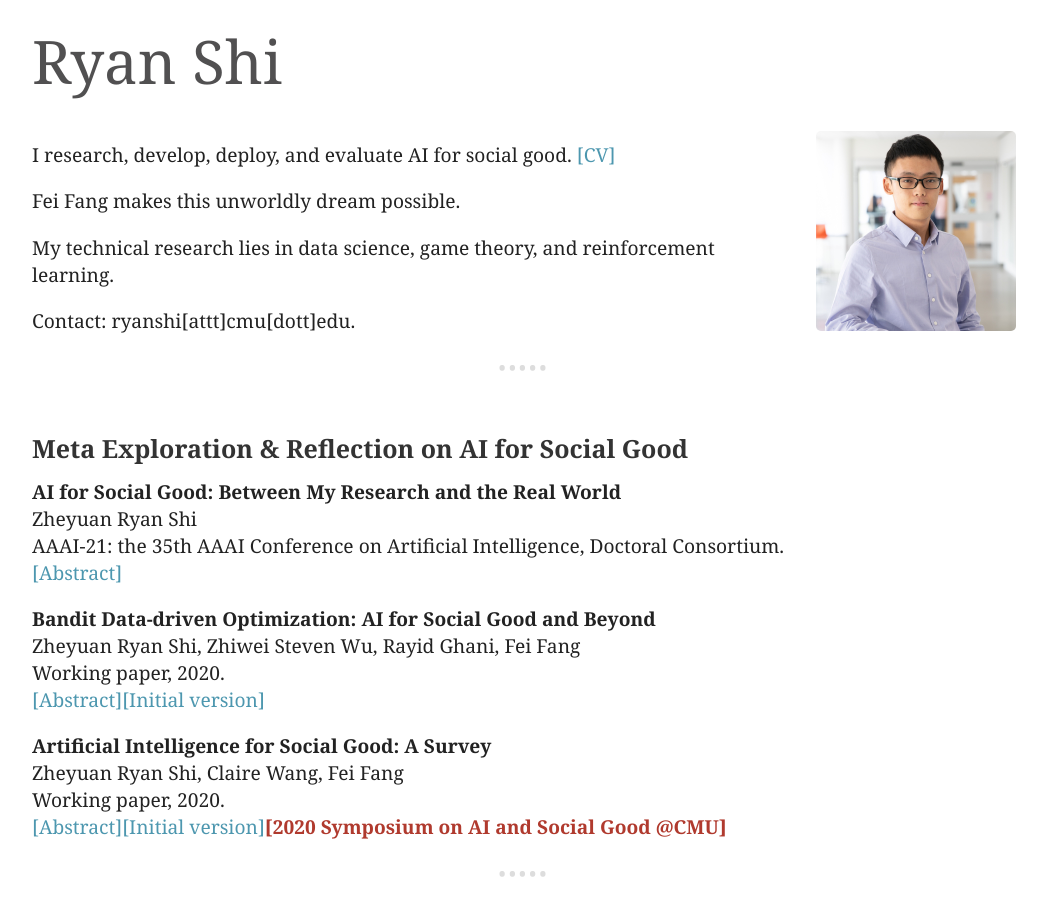
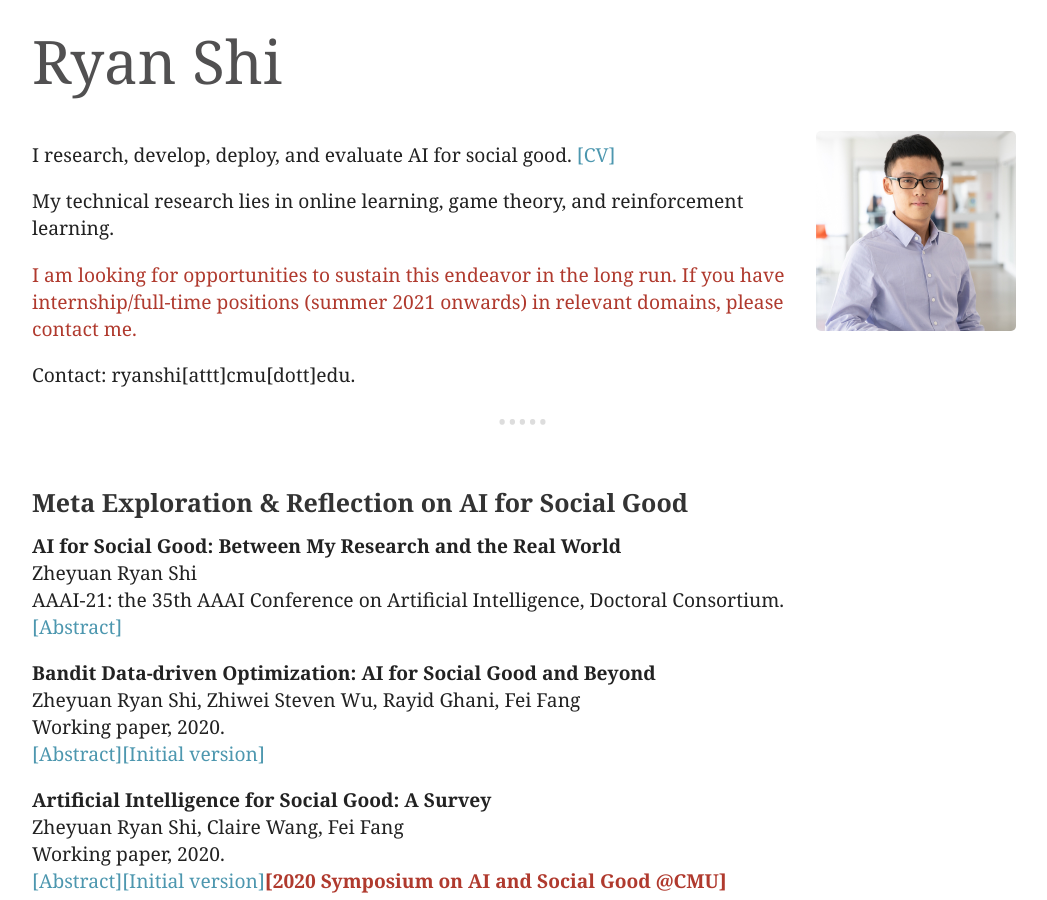
Before and after one commit to ryanzshi/ryanzshi.github.io, a Jekyll site: the page built from index.md, in a window 1280 px wide and 900 px high. Shown: the whole window, without its empty margins (116-1163 px from the left). Built offline with Jekyll 4.4.1, drawn with Linux system fonts in a browser that asks for light colours.

Commit message:
add job lead

```diff
--- a/index.md
+++ b/index.md
@@ -17,9 +17,9 @@ redirect_from:
 
 I research, develop, deploy, and evaluate AI for social good. [[CV]](assets/RS_CV_web.pdf)
 
-Fei Fang makes this unworldly dream possible.
+My technical research lies in online learning, game theory, and reinforcement learning.
 
-My technical research lies in data science, game theory, and reinforcement learning.
+<font color="#B03A2E">I am looking for opportunities to sustain this endeavor in the long run. If you have internship/full-time positions (summer 2021 onwards) in relevant domains, please contact me.</font>
 
 Contact: ryanshi[attt]cmu[dott]edu.
 
```
